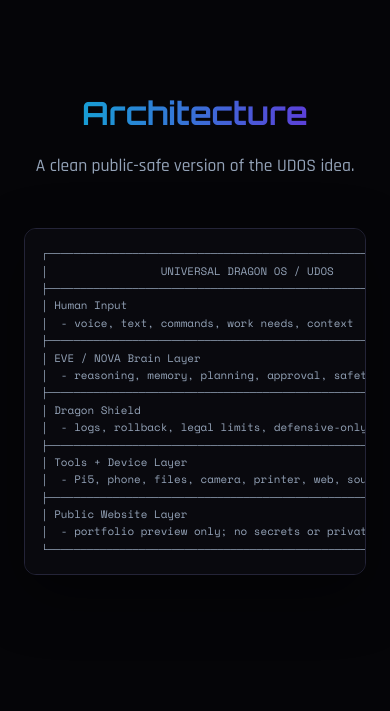
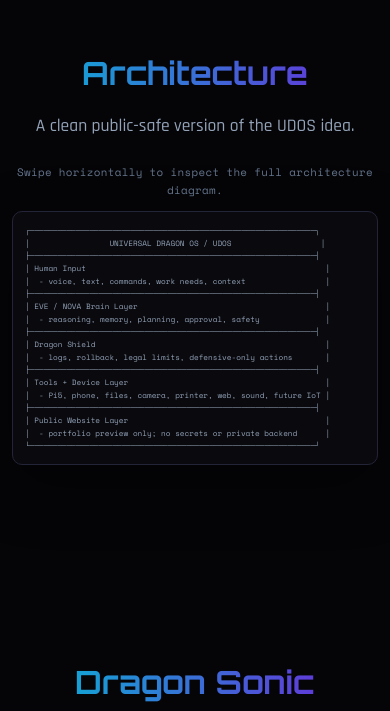
Before and after one commit to UniverseDragon14/udos-site, a website: page index.html in a window 390 px wide. Shown: the part 3016-3727 px from the top of the page. Drawn offline with nearby package versions, Linux system fonts and the light colour scheme.

Commit message:
Improve UDOS mobile architecture view and Pi5 verification

```diff
--- a/index.html
+++ b/index.html
@@ -217,7 +217,78 @@
     @media(max-width:720px){
       nav{padding:1rem}.nav-links{display:none}.badge{display:none}.hero{padding-top:6rem}.terminal-body{font-size:.72rem}.arch{font-size:.68rem;padding:1rem}.mission-grid,.quick-row{grid-template-columns:1fr}.assistant-input{flex-direction:column}.assistant-input button{padding:1rem}
     }
-  </style>
+
+    /* UDOS_MOBILE_ARCH_FIX_V1 */
+    .architecture .wrap,
+    #architecture .wrap {
+      width: 100%;
+      max-width: 1180px;
+      min-width: 0;
+    }
+
+    .arch {
+      display: block;
+      width: 100%;
+      max-width: 100%;
+      min-width: 0;
+      margin: 0;
+      overflow-x: auto;
+      overflow-y: hidden;
+      overscroll-behavior-x: contain;
+      -webkit-overflow-scrolling: touch;
+      touch-action: pan-x pan-y;
+      scrollbar-width: thin;
+      scrollbar-color: var(--cyan) var(--surface2);
+    }
+
+    .arch::-webkit-scrollbar { height: 7px; }
+    .arch::-webkit-scrollbar-track {
+      background: var(--surface2);
+      border-radius: 999px;
+    }
+    .arch::-webkit-scrollbar-thumb {
+      background: linear-gradient(90deg, var(--purple), var(--cyan));
+      border-radius: 999px;
+    }
+    .arch:focus {
+      outline: 1px solid var(--cyan);
+      outline-offset: 4px;
+    }
+    .arch-hint {
+      display: none;
+      margin: 0 0 .75rem;
+      color: var(--dim);
+      font-family: 'Space Mono', monospace;
+      font-size: .68rem;
+      text-align: center;
+      letter-spacing: .03em;
+    }
+
+    @media (max-width: 720px) {
+      #architecture {
+        padding-top: 3.5rem;
+        padding-left: .75rem;
+        padding-right: .75rem;
+      }
+      #architecture .section-header { margin-bottom: 1.5rem; }
+      #architecture .wrap {
+        width: 100%;
+        max-width: 100%;
+        min-width: 0;
+      }
+      .arch {
+        width: 100%;
+        max-width: 100%;
+        min-width: 0;
+        padding: .75rem;
+        font-size: clamp(.48rem, 1.95vw, .58rem);
+        line-height: 1.65;
+        border-radius: 10px;
+      }
+      .arch-hint { display: block; }
+    }
+
+</style>
 </head>
 <body>
   <div class="cosmos"></div>
@@ -286,7 +357,8 @@
           <h2>Architecture</h2>
           <p>A clean public-safe version of the UDOS idea.</p>
         </div>
-<pre class="arch">┌──────────────────────────────────────────────────────────────┐
+<p class="arch-hint" id="UDOS_ARCHITECTURE_SCROLL_HINT">Swipe horizontally to inspect the full architecture diagram.</p>
+<pre class="arch" tabindex="0" aria-label="Universal Dragon OS architecture diagram">┌──────────────────────────────────────────────────────────────┐
 │                 UNIVERSAL DRAGON OS / UDOS                   │
 ├──────────────────────────────────────────────────────────────┤
 │ Human Input                                                   │
```
Also changed, not shown: docs/UDOS_PI5_MOBILE_ARCHITECTURE_BUILD.md (added, +39 -0 lines), 1 other file.
